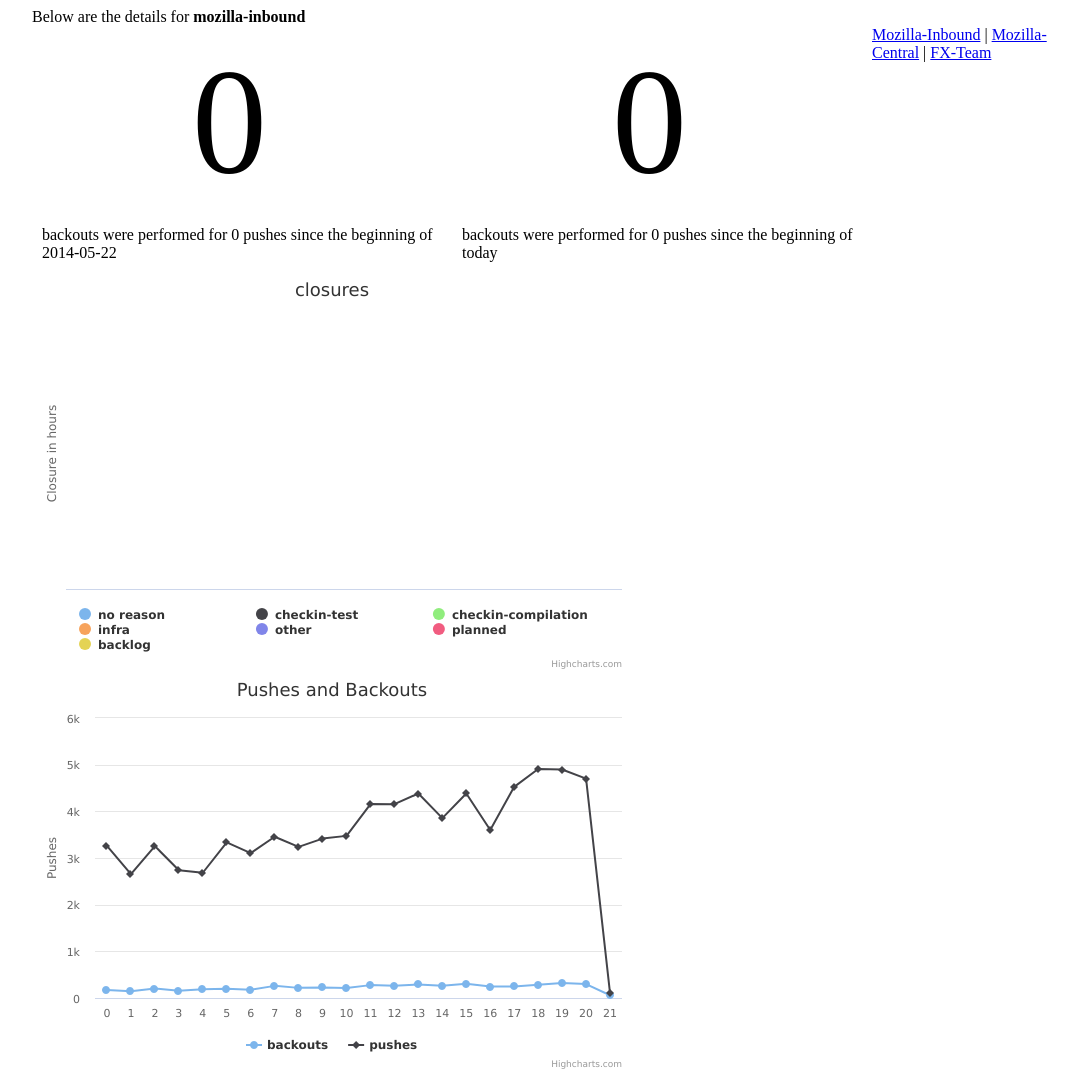
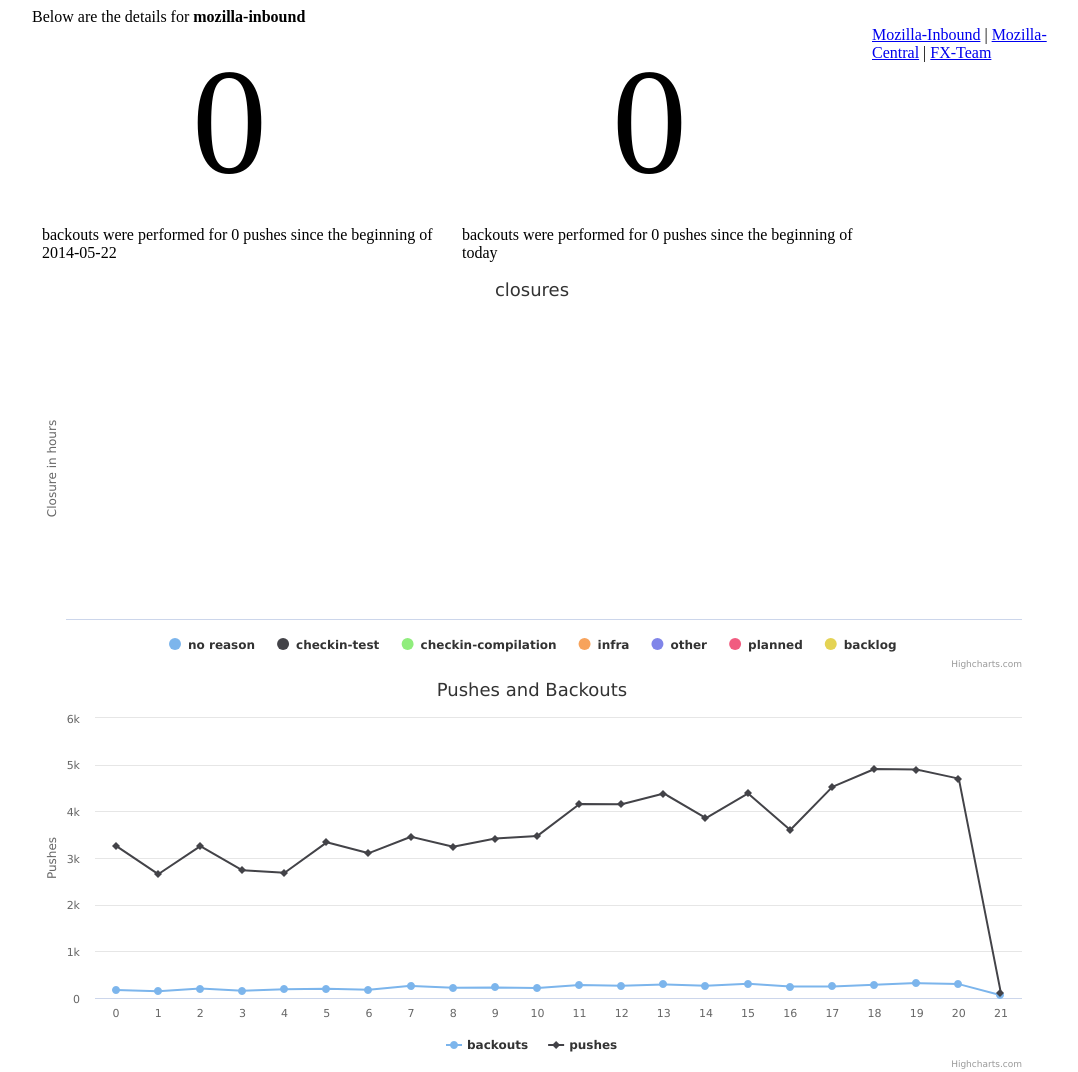
Before and after one commit to AutomatedTester/futurama-data, a Flask app: page / in a window 1280 px wide. Shown: the whole page, without its empty margins (96-1174 px from the left). Run offline with Flask 2, Linux system fonts and the light colour scheme; data that the repository does not hold is empty; some libraries are stand-ins or nearby versions.

Commit message:
The graphs should be wider so we can see things better

```diff
--- a/app/static/stylesheets/main.css
+++ b/app/static/stylesheets/main.css
@@ -18,6 +18,9 @@
 .floaty {
     float: left;
 }
+.wide {
+    width: 1000px;
+}
 .yetAnotherContainer {
     margin:auto;
 }
--- a/app/templates/index.html
+++ b/app/templates/index.html
@@ -10,8 +10,8 @@
         <div class='backouts floaty'><div class='omg'>{{ backouts['backouts'] }}</div><br> backouts were performed for {{ backouts['total'] }}     pushes since the beginning of {{ backouts['startdate'] }}</div>
         <div class='backouts floaty'><div class='omg'>{{ today['backouts'] }}</div><br> backouts were performed for {{ today['total'] }}     pushes since the beginning of today</div>
     </div>
-    <div class='floaty' id="closuresContainer"></div>
-    <div class='floaty' id='backoutsVsPushContainer'></div>
+    <div class='floaty wide' id="closuresContainer"></div>
+    <div class='floaty wide' id='backoutsVsPushContainer'></div>
 
     <div><a href="/?tree=mozilla-inbound">Mozilla-Inbound</a> | <a href="/?tree=mozilla-central">Mozilla-Central</a> |
          <a href="/?tree=fx-team">FX-Team</a></div>
```
